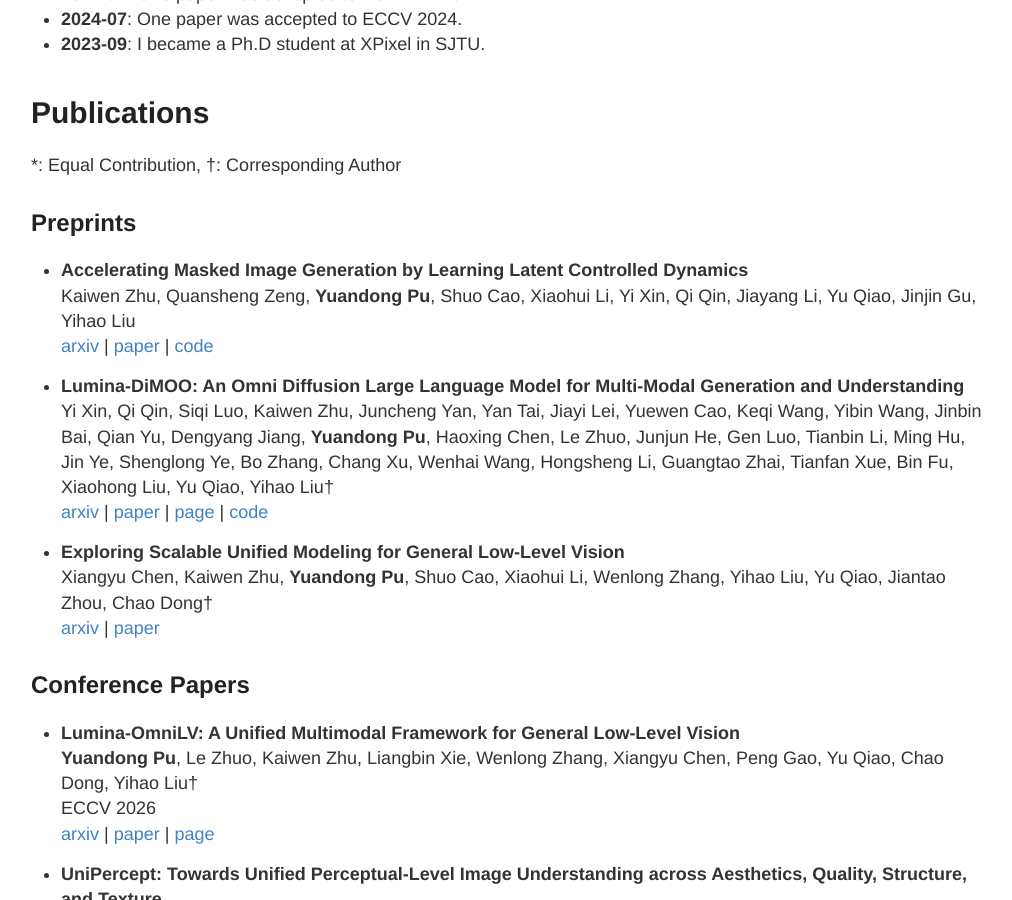
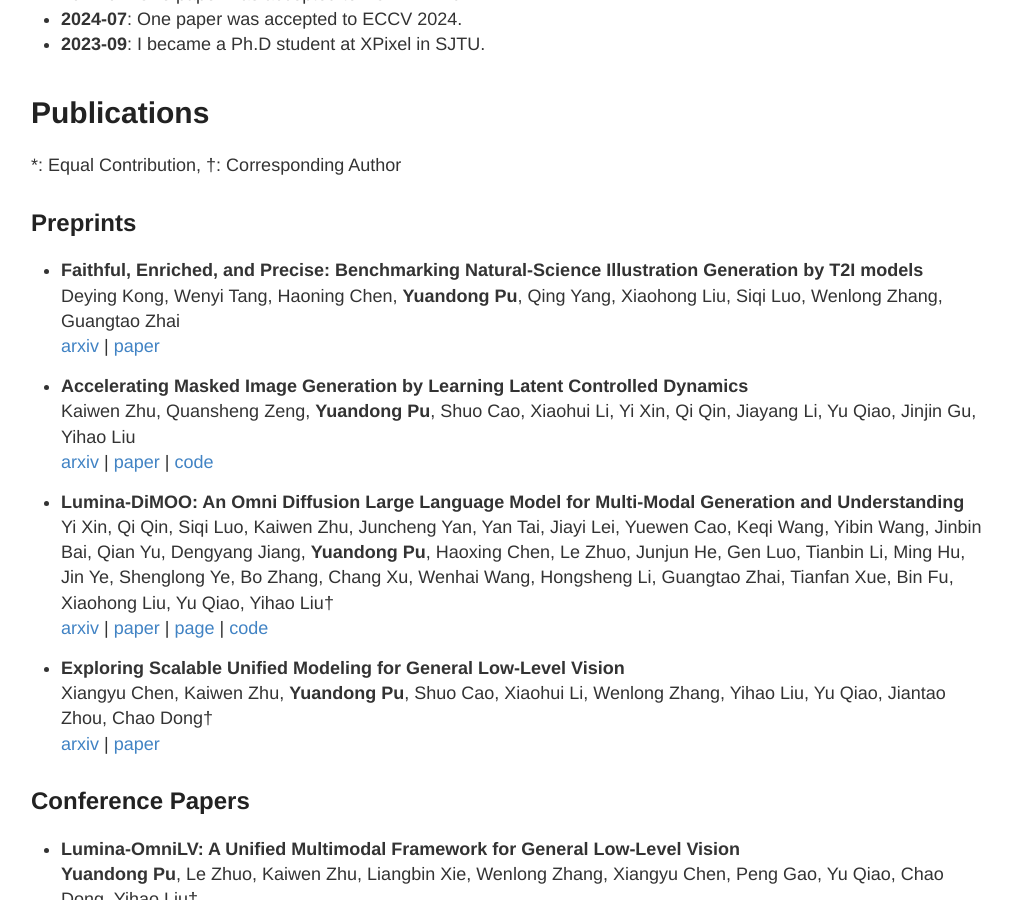
Before and after one commit to Andrew0613/Andrew0613.github.io, a Jekyll site: the page built from index.md, in a window 1280 px wide and 900 px high, scrolled down 583 px. Shown: the whole window, without its empty margins (129-1141 px from the left). Built offline with Jekyll 4.4.1, drawn with Linux system fonts in a browser that asks for light colours.

Commit message:
Add natural-science illustration preprint

```diff
--- a/index.md
+++ b/index.md
@@ -25,6 +25,10 @@
 \*: Equal Contribution, †: Corresponding Author
 
 ## Preprints
+
+- **Faithful, Enriched, and Precise: Benchmarking Natural-Science Illustration Generation by T2I models** <br>
+    Deying Kong, Wenyi Tang, Haoning Chen, **Yuandong Pu**, Qing Yang, Xiaohong Liu, Siqi Luo, Wenlong Zhang, Guangtao Zhai <br>
+    [arxiv](https://arxiv.org/abs/2606.05949) | [paper](https://arxiv.org/pdf/2606.05949)
 
 - **Accelerating Masked Image Generation by Learning Latent Controlled Dynamics** <br>
     Kaiwen Zhu, Quansheng Zeng, **Yuandong Pu**, Shuo Cao, Xiaohui Li, Yi Xin, Qi Qin, Jiayang Li, Yu Qiao, Jinjin Gu, Yihao Liu <br>
```
